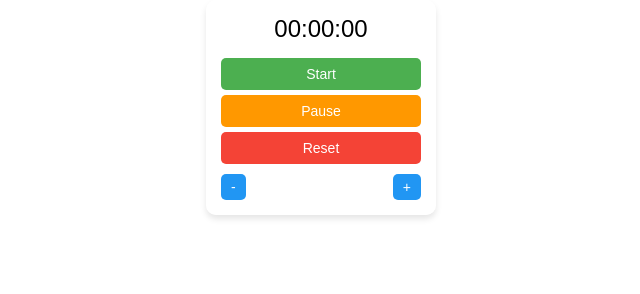
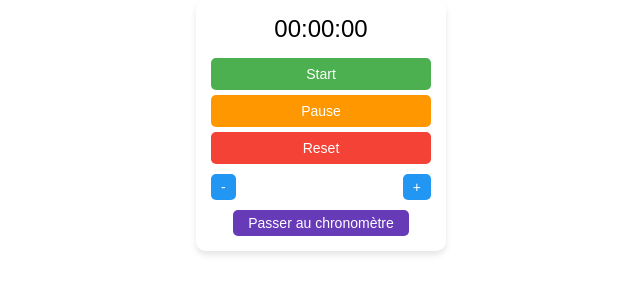
Before and after one commit to Swyde/NotionWidget, a plain HTML site: page Timer/Timer.html in a window 1280 px wide. Shown: the whole page, without its empty margins (319-959 px from the left). Drawn offline with Linux system fonts and the light colour scheme.

Commit message:
adding countdown and button to switch mode

```diff
--- a/Timer/Timer.html
+++ b/Timer/Timer.html
@@ -20,7 +20,7 @@
       padding: 15px;
       border-radius: 10px;
       box-shadow: 0 4px 6px rgba(0, 0, 0, 0.1);
-      width: 200px;
+      width: 220px;
     }
     .timer-display {
       font-size: 24px;
@@ -78,6 +78,24 @@
     .countdown-controls button:hover {
       background: #1e88e5;
     }
+    .mode-switch {
+      margin-top: 10px;
+      display: flex;
+      justify-content: center;
+    }
+    .mode-switch button {
+      padding: 5px 15px;
+      font-size: 14px;
+      background: #673ab7;
+      color: white;
+      border-radius: 5px;
+      border: none;
+      cursor: pointer;
+      transition: background 0.3s;
+    }
+    .mode-switch button:hover {
+      background: #5e35b1;
+    }
   </style>
 </head>
 <body>
@@ -88,9 +106,12 @@
       <button id="pause-button" disabled>Pause</button>
       <button id="reset-button" disabled>Reset</button>
     </div>
-    <div class="countdown-controls">
+    <div class="countdown-controls" id="countdown-controls">
       <button id="decrease-time">-</button>
       <button id="increase-time">+</button>
+    </div>
+    <div class="mode-switch">
+      <button id="mode-switch">Passer au chronomètre</button>
     </div>
   </div>
 
@@ -99,7 +120,7 @@
     let elapsedTime = 0;
     let initialTime = 0;
     let isRunning = false;
-    let isCountdown = false;
+    let isCountdown = true; // Mode countdown activé par défaut
 
     const timerDisplay = document.getElementById('timer-display');
     const startButton = document.getElementById('start-button');
@@ -107,6 +128,8 @@
     const resetButton = document.getElementById('reset-button');
     const decreaseTimeButton = document.getElementById('decrease-time');
     const increaseTimeButton = document.getElementById('increase-time');
+    const modeSwitchButton = document.getElementById('mode-switch');
+    const countdownControls = document.getElementById('countdown-controls');
 
     function formatTime(time) {
       const hours = String(Math.floor(time / 3600)).padStart(2, '0');
@@ -163,15 +186,26 @@
     }
 
     function adjustInitialTime(amount) {
-      initialTime = Math.max(0, initialTime + amount);
+      if (isCountdown) {
+        initialTime = Math.max(0, initialTime + amount);
+        updateDisplay();
+      }
+    }
+
+    function switchMode() {
+      isCountdown = !isCountdown;
+      resetTimer();
       updateDisplay();
+      countdownControls.style.display = isCountdown ? 'flex' : 'none';
+      modeSwitchButton.textContent = isCountdown ? 'Passer au chronomètre' : 'Passer au minuteur';
     }
 
     startButton.addEventListener('click', startTimer);
     pauseButton.addEventListener('click', pauseTimer);
     resetButton.addEventListener('click', resetTimer);
-    decreaseTimeButton.addEventListener('click', () => adjustInitialTime(-60)); // Decrease by 1 minute
-    increaseTimeButton.addEventListener('click', () => adjustInitialTime(60)); // Increase by 1 minute
+    decreaseTimeButton.addEventListener('click', () => adjustInitialTime(-60)); // Diminue de 1 minute
+    increaseTimeButton.addEventListener('click', () => adjustInitialTime(60)); // Augmente de 1 minute
+    modeSwitchButton.addEventListener('click', switchMode);
 
     updateDisplay();
   </script>
```
